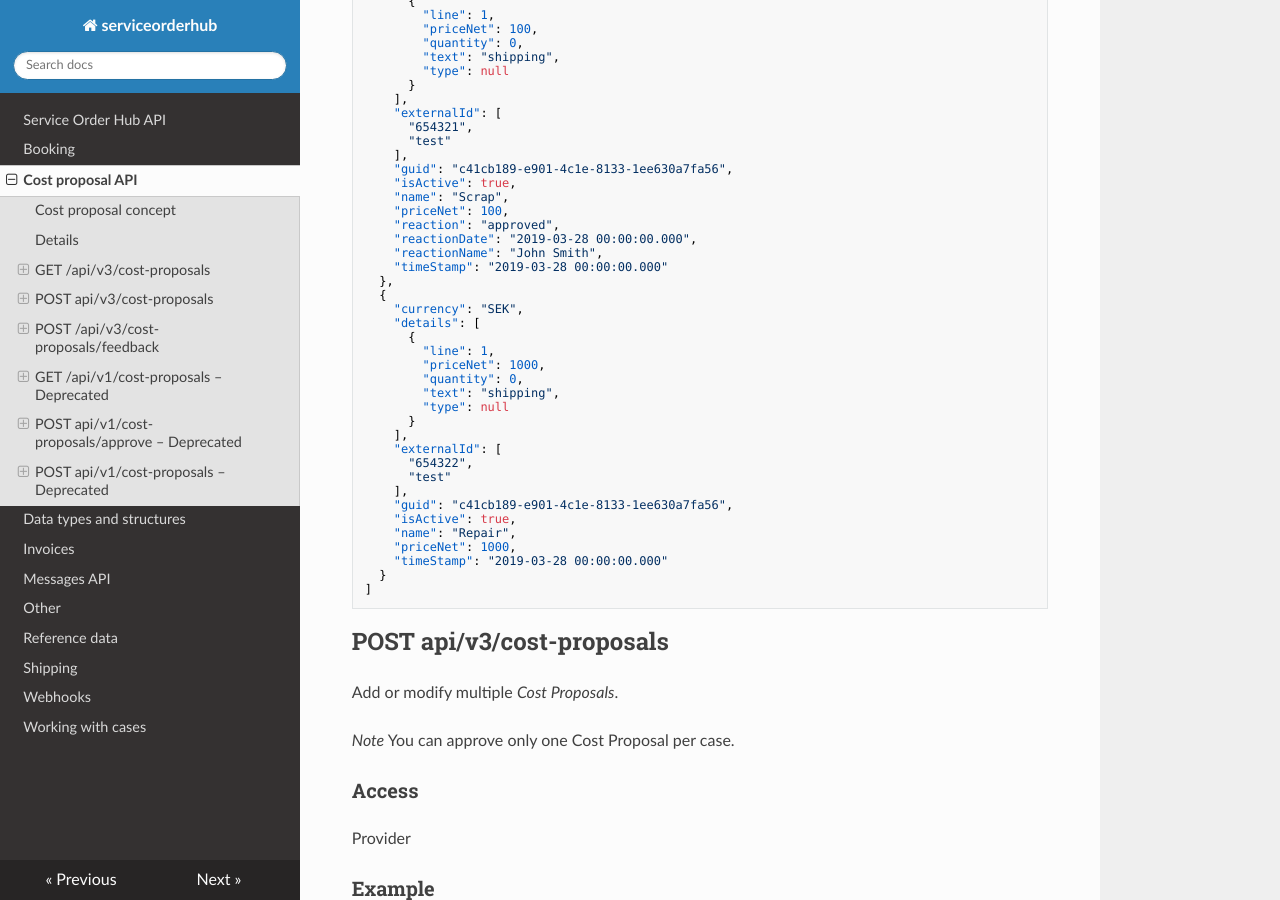
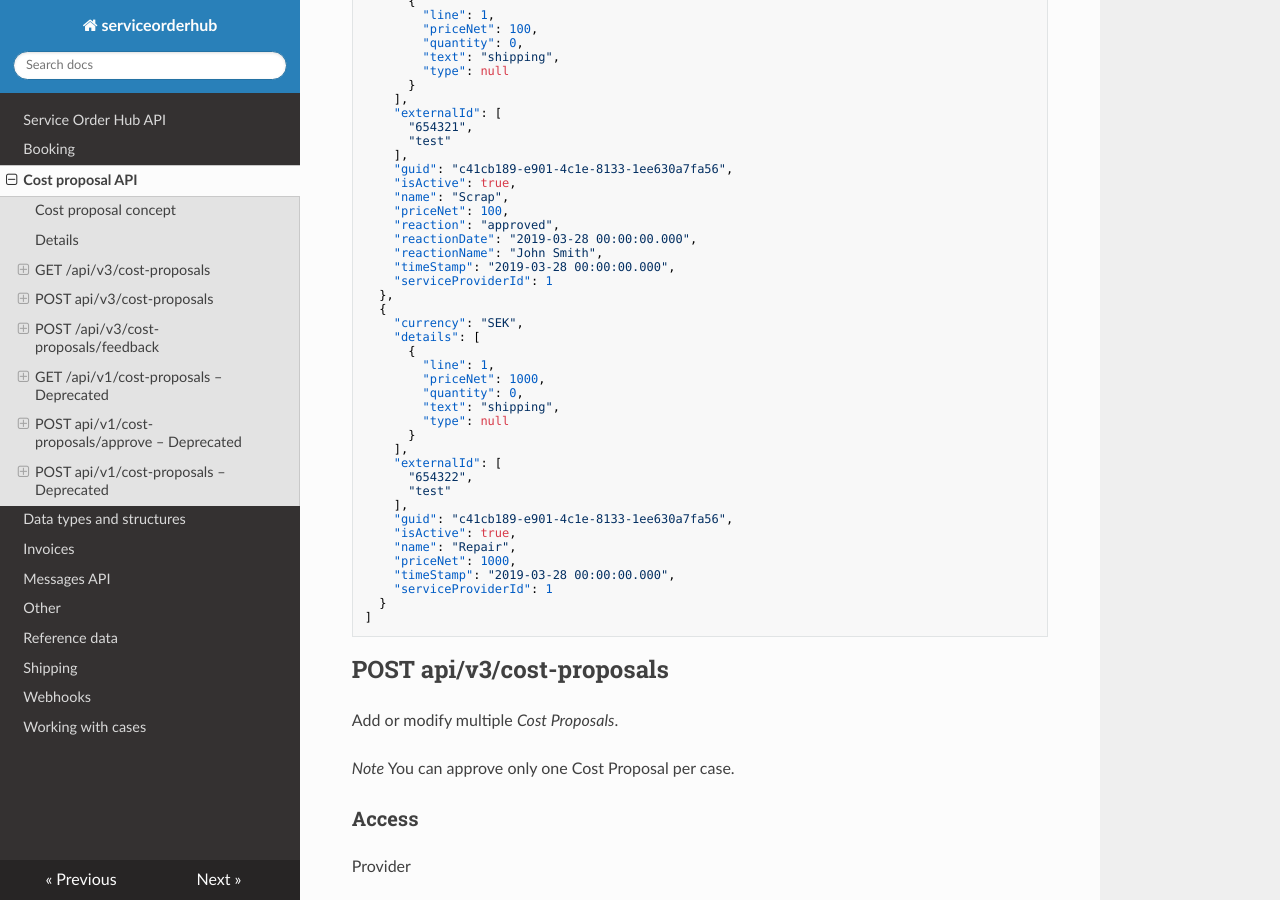
Before and after one commit to infocareworkshop/serviceorderhub-docs, an MkDocs documentation site: the page built from docs/Cost proposals.md, in a window 1280 px wide and 900 px high, scrolled down 1950 px. Built offline with MkDocs 1.6.1, drawn with Linux system fonts in a browser that asks for light colours; nearby versions of some CDN libraries; some of the changed text lies outside the part shown.

Commit message:
Add serviceProviderId

````diff
--- a/docs/Cost proposals.md
+++ b/docs/Cost proposals.md
@@ -81,7 +81,8 @@ Partner, Provider
     "reaction": "approved",
     "reactionDate": "2019-03-28 00:00:00.000",
     "reactionName": "John Smith",
-    "timeStamp": "2019-03-28 00:00:00.000"
+    "timeStamp": "2019-03-28 00:00:00.000",
+    "serviceProviderId": 1
   },
   {
     "currency": "SEK",
@@ -102,7 +103,8 @@ Partner, Provider
     "isActive": true,
     "name": "Repair",
     "priceNet": 1000,
-    "timeStamp": "2019-03-28 00:00:00.000"
+    "timeStamp": "2019-03-28 00:00:00.000",
+    "serviceProviderId": 1
   }
 ]
 ```
@@ -241,7 +243,8 @@ Partner, Provider
         "priceNet": 100,
         "quantity": 1
       }
-    ]
+    ],
+    "serviceProviderId": 1
   },
   {
     "id": 5,
@@ -254,7 +257,8 @@ Partner, Provider
     "approverName": "Somebody",
     "details": null,
     "createdAt": "2017-07-12T10:14:13.037Z",
-    "updatedAt": "2017-07-14T15:54:09.613Z"
+    "updatedAt": "2017-07-14T15:54:09.613Z",
+    "serviceProviderId": 1
   }
 ]
 ```
````
